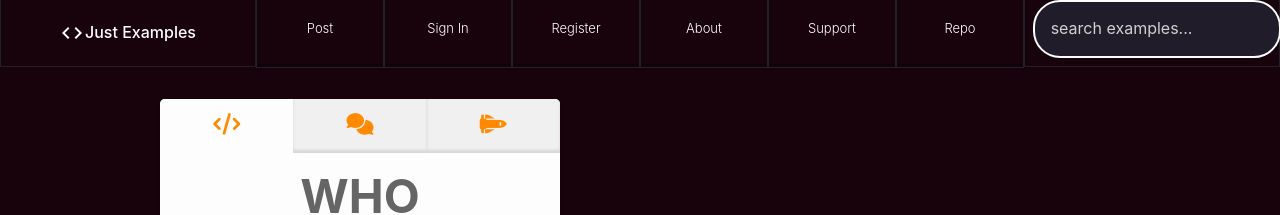
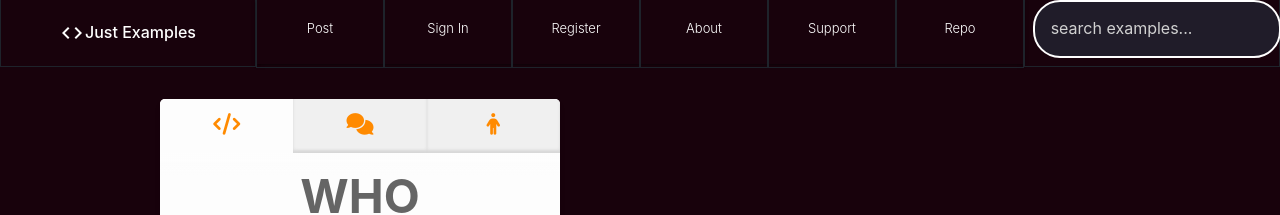
Before and after one commit to mujibsardar/just_examples, a React (Create React App) app in the folder client/: page / in a window 1280 px wide. Shown: the top 215 px of the page. Built offline with nearby package versions, Linux system fonts and the light colour scheme.

Commit message:
push latest changes

```diff
--- a/client/src/components/TabbedCard/CardContent.js
+++ b/client/src/components/TabbedCard/CardContent.js
@@ -14,7 +14,7 @@ export default function CardContent() {
       </label>
       <input class="tab" id="tab3" name="nav" type="radio" />
       <label for="tab3">
-        <span class="navicon fa fa-fw fa-space-shuttle"></span>
+        <span class="navicon fa fa-fw fa-person"></span>
       </label>
 
       <div class="tab__copy" id="first_who">
```
